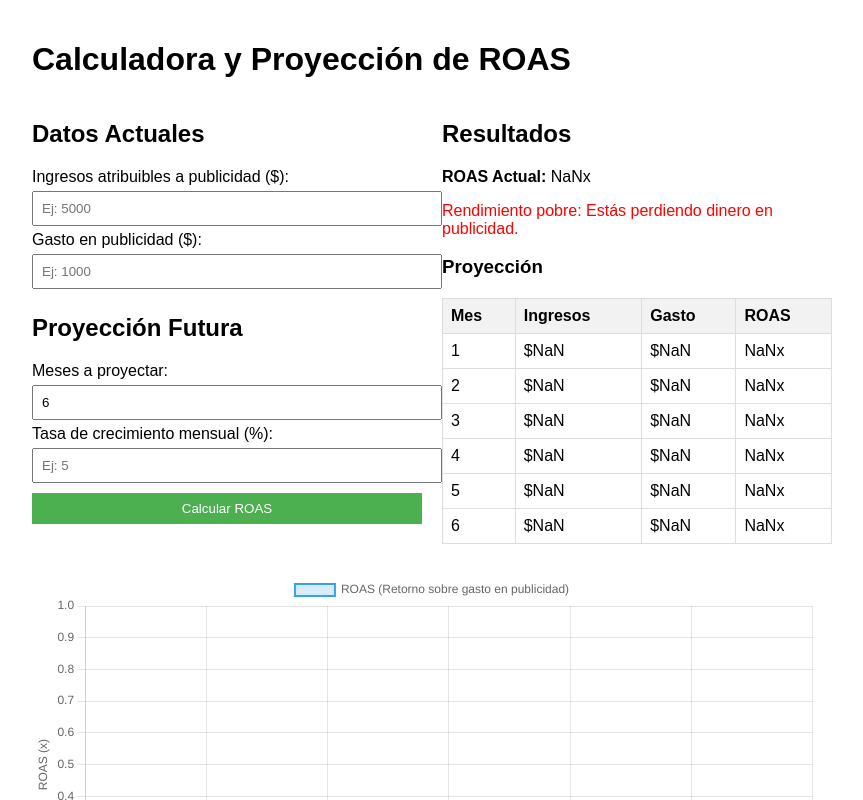
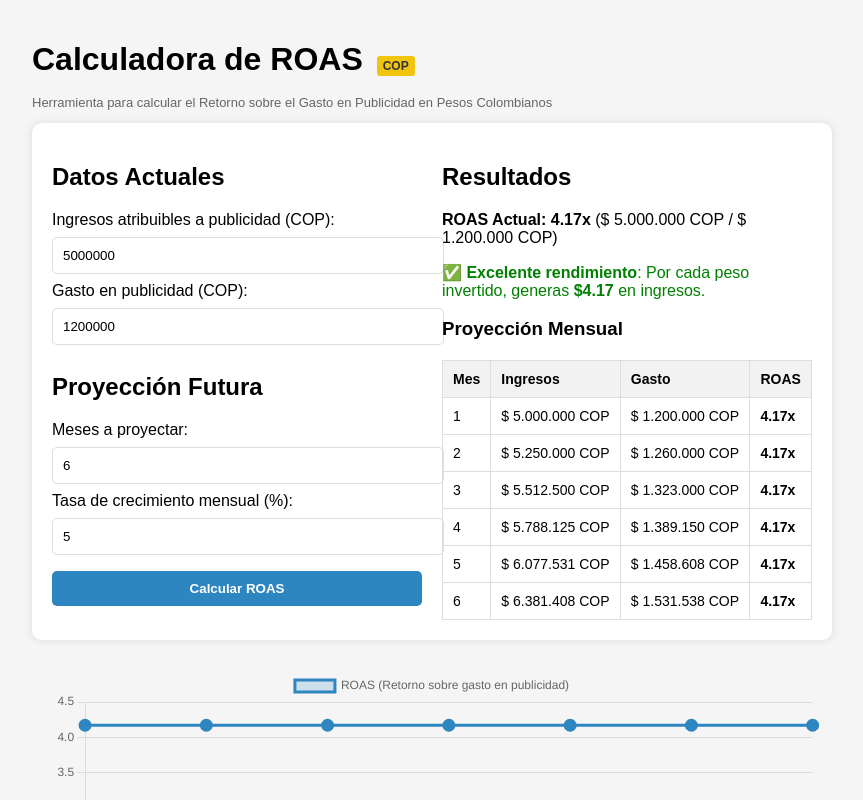
Before and after one commit to Serand-Calcu/calculadora-roas, a plain HTML site: page index.html in a window 1280 px wide. Both pictures are taken after a click on the button "Calcular ROAS". Shown: the top 800 px of the page, without its empty margins (208-1071 px from the left). Drawn offline with nearby package versions, Linux system fonts and the light colour scheme.

Commit message:
Update index.html

```diff
--- a/index.html
+++ b/index.html
@@ -3,7 +3,7 @@
 <head>
     <meta charset="UTF-8">
     <meta name="viewport" content="width=device-width, initial-scale=1.0">
-    <title>Calculadora de ROAS</title>
+    <title>Calculadora de ROAS (COP)</title>
     <script src="https://cdn.jsdelivr.net/npm/chart.js"></script>
     <style>
         body {
@@ -11,11 +11,16 @@
             max-width: 800px;
             margin: 0 auto;
             padding: 20px;
+            background-color: #f5f5f5;
         }
         .container {
             display: flex;
             flex-wrap: wrap;
             gap: 20px;
+            background-color: white;
+            padding: 20px;
+            border-radius: 10px;
+            box-shadow: 0 0 10px rgba(0,0,0,0.1);
         }
         .input-section, .results {
             flex: 1;
@@ -25,50 +30,72 @@
             width: 100%;
             margin-top: 30px;
         }
-        input, button {
-            padding: 8px;
-            margin: 5px 0;
+        input, button, select {
+            padding: 10px;
+            margin: 8px 0;
             width: 100%;
+            border: 1px solid #ddd;
+            border-radius: 5px;
         }
         button {
-            background-color: #4CAF50;
+            background-color: #2E86C1;
             color: white;
             border: none;
             cursor: pointer;
+            font-weight: bold;
+            transition: background-color 0.3s;
+        }
+        button:hover {
+            background-color: #1B4F72;
         }
         table {
             width: 100%;
             border-collapse: collapse;
             margin-top: 20px;
+            font-size: 14px;
         }
         th, td {
             border: 1px solid #ddd;
-            padding: 8px;
+            padding: 10px;
             text-align: left;
         }
         th {
             background-color: #f2f2f2;
         }
+        .cop-badge {
+            background-color: #F1C40F;
+            color: #333;
+            padding: 3px 6px;
+            border-radius: 3px;
+            font-size: 12px;
+            margin-left: 5px;
+        }
+        .info-text {
+            font-size: 13px;
+            color: #666;
+            margin-top: -5px;
+        }
     </style>
 </head>
 <body>
-    <h1>Calculadora y Proyección de ROAS</h1>
+    <h1>Calculadora de ROAS <span class="cop-badge">COP</span></h1>
+    <p class="info-text">Herramienta para calcular el Retorno sobre el Gasto en Publicidad en Pesos Colombianos</p>
 
     <div class="container">
         <div class="input-section">
             <h2>Datos Actuales</h2>
-            <label for="ingresos">Ingresos atribuibles a publicidad ($):</label>
-            <input type="number" id="ingresos" placeholder="Ej: 5000">
+            <label for="ingresos">Ingresos atribuibles a publicidad (COP):</label>
+            <input type="number" id="ingresos" placeholder="Ej: 5.000.000" title="Ingresos generados directamente por campañas publicitarias">
 
-            <label for="gasto">Gasto en publicidad ($):</label>
-            <input type="number" id="gasto" placeholder="Ej: 1000">
+            <label for="gasto">Gasto en publicidad (COP):</label>
+            <input type="number" id="gasto" placeholder="Ej: 1.200.000" title="Costo total de tus campañas publicitarias">
 
             <h2>Proyección Futura</h2>
             <label for="meses">Meses a proyectar:</label>
             <input type="number" id="meses" min="1" max="24" value="6">
 
             <label for="crecimiento">Tasa de crecimiento mensual (%):</label>
-            <input type="number" id="crecimiento" step="0.1" placeholder="Ej: 5">
+            <input type="number" id="crecimiento" step="0.1" placeholder="Ej: 5" value="5">
 
             <button onclick="calcularROAS()">Calcular ROAS</button>
         </div>
@@ -80,7 +107,7 @@
                 <p id="interpretacion"></p>
             </div>
 
-            <h3>Proyección</h3>
+            <h3>Proyección Mensual</h3>
             <div id="tabla-proyeccion"></div>
         </div>
     </div>
@@ -92,30 +119,42 @@
     <script>
         let roasChart = null;
 
+        // Función para formatear números como COP
+        function formatoCOP(valor) {
+            if (isNaN(valor)) return "$ 0 COP";
+            return "$ " + valor.toFixed(0).replace(/\B(?=(\d{3})+(?!\d))/g, ".") + " COP";
+        }
+
         function calcularROAS() {
             // Obtener valores de entrada
-            const ingresos = parseFloat(document.getElementById('ingresos').value);
-            const gasto = parseFloat(document.getElementById('gasto').value);
-            const meses = parseInt(document.getElementById('meses').value);
-            const crecimiento = parseFloat(document.getElementById('crecimiento').value) / 100;
+            const ingresos = parseFloat(document.getElementById('ingresos').value) || 0;
+            const gasto = parseFloat(document.getElementById('gasto').value) || 0;
+            const meses = parseInt(document.getElementById('meses').value) || 6;
+            const crecimiento = (parseFloat(document.getElementById('crecimiento').value) || 0) / 100;
+
+            // Validación básica
+            if (gasto <= 0) {
+                alert("El gasto en publicidad debe ser mayor a cero");
+                return;
+            }
 
             // Calcular ROAS actual
             const roasActual = (ingresos / gasto).toFixed(2);
-            document.getElementById('roas-actual').textContent = roasActual + 'x';
+            document.getElementById('roas-actual').innerHTML = `<strong>${roasActual}x</strong> (${formatoCOP(ingresos)} / ${formatoCOP(gasto)})`;
 
             // Interpretación del ROAS
             const interpretacion = document.getElementById('interpretacion');
             if (roasActual > 4) {
-                interpretacion.textContent = "Excelente rendimiento: Por cada dólar invertido, generas $" + roasActual + " en ingresos.";
+                interpretacion.innerHTML = "✅ <strong>Excelente rendimiento</strong>: Por cada peso invertido, generas <strong>$" + roasActual + "</strong> en ingresos.";
                 interpretacion.style.color = "green";
             } else if (roasActual > 2) {
-                interpretacion.textContent = "Buen rendimiento: La publicidad es rentable.";
+                interpretacion.innerHTML = "👍 <strong>Buen rendimiento</strong>: La publicidad es rentable.";
                 interpretacion.style.color = "blue";
             } else if (roasActual > 1) {
-                interpretacion.textContent = "Rendimiento aceptable: Cubres los costos pero con poco margen.";
+                interpretacion.innerHTML = "⚠️ <strong>Rendimiento aceptable</strong>: Cubres los costos pero con poco margen.";
                 interpretacion.style.color = "orange";
             } else {
-                interpretacion.textContent = "Rendimiento pobre: Estás perdiendo dinero en publicidad.";
+                interpretacion.innerHTML = "❌ <strong>Rendimiento pobre</strong>: Estás perdiendo dinero en publicidad.";
                 interpretacion.style.color = "red";
             }
 
@@ -139,9 +178,9 @@
 
                 tablaHTML += `<tr>
                     <td>${mes}</td>
-                    <td>$${ingresosProyectados.toFixed(2)}</td>
-                    <td>$${gastoProyectado.toFixed(2)}</td>
-                    <td>${roasProyectado}x</td>
+                    <td>${formatoCOP(ingresosProyectados)}</td>
+                    <td>${formatoCOP(gastoProyectado)}</td>
+                    <td><strong>${roasProyectado}x</strong></td>
                 </tr>`;
             }
 
@@ -174,30 +213,20 @@
                     datasets: [{
                         label: 'ROAS (Retorno sobre gasto en publicidad)',
                         data: roasValues,
-                        backgroundColor: 'rgba(54, 162, 235, 0.2)',
-                        borderColor: 'rgba(54, 162, 235, 1)',
-                        borderWidth: 2,
+                        backgroundColor: 'rgba(46, 134, 193, 0.2)',
+                        borderColor: 'rgba(46, 134, 193, 1)',
+                        borderWidth: 3,
                         tension: 0.1,
-                        pointBackgroundColor: 'rgba(54, 162, 235, 1)'
+                        pointBackgroundColor: 'rgba(46, 134, 193, 1)',
+                        pointRadius: 5
                     }]
                 },
                 options: {
-                    scales: {
-                        y: {
-                            beginAtZero: true,
-                            title: {
-                                display: true,
-                                text: 'ROAS (x)'
-                            }
+                    responsive: true,
+                    plugins: {
+                        legend: {
+                            position: 'top',
                         },
-                        x: {
-                            title: {
-                                display: true,
-                                text: 'Periodo'
-                            }
-                        }
-                    },
-                    plugins: {
                         tooltip: {
                             callbacks: {
                                 label: function(context) {
@@ -211,16 +240,54 @@
                                     type: 'line',
                                     yMin: 1,
                                     yMax: 1,
-                                    borderColor: 'rgb(255, 99, 132)',
+                                    borderColor: 'rgb(231, 76, 60)',
                                     borderWidth: 2,
-                                    borderDash: [6, 6]
+                                    borderDash: [6, 6],
+                                    label: {
+                                        content: 'Umbral de rentabilidad',
+                                        enabled: true,
+                                        position: 'right'
+                                    }
                                 }
+                            }
+                        }
+                    },
+                    scales: {
+                        y: {
+                            beginAtZero: true,
+                            title: {
+                                display: true,
+                                text: 'ROAS (x)',
+                                font: {
+                                    weight: 'bold'
+                                }
+                            },
+                            grid: {
+                                color: 'rgba(0, 0, 0, 0.1)'
+                            }
+                        },
+                        x: {
+                            title: {
+                                display: true,
+                                text: 'Periodo',
+                                font: {
+                                    weight: 'bold'
+                                }
+                            },
+                            grid: {
+                                display: false
                             }
                         }
                     }
                 }
             });
         }
+
+        // Ejemplo de datos iniciales para guiar al usuario
+        document.addEventListener('DOMContentLoaded', function() {
+            document.getElementById('ingresos').value = '5000000';
+            document.getElementById('gasto').value = '1200000';
+        });
     </script>
 </body>
 </html>
```
